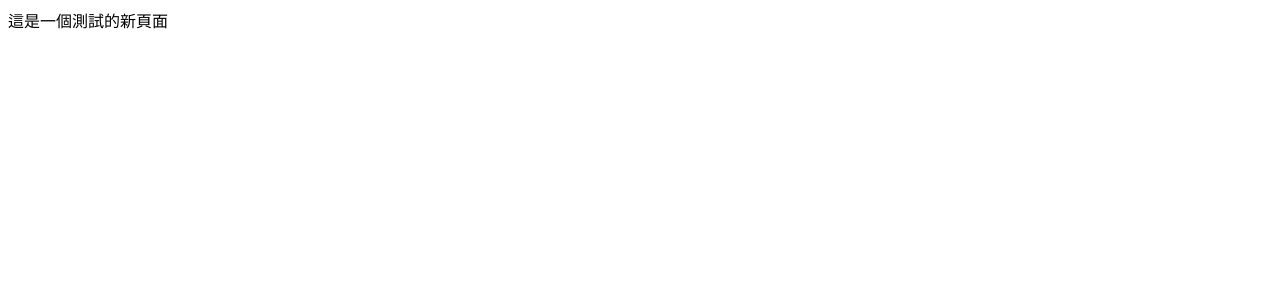
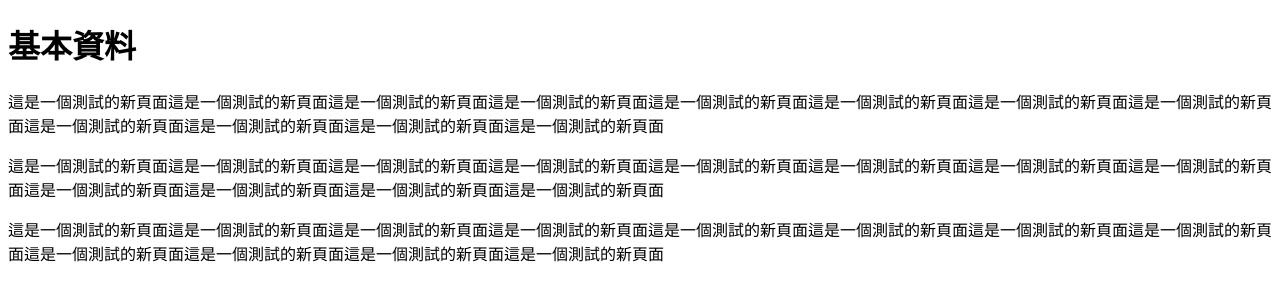
Before and after one commit to yanyiyi/TestWeb, a plain HTML site: page index.html in a window 1280 px wide. Drawn offline with Linux system fonts and the light colour scheme.

Commit message:
new index set
new index set

```diff
--- a/index.html
+++ b/index.html
@@ -1,12 +1,15 @@
 <!doctype html>
 <html>
 <head>
-    <meta charset="UTF-8">
-    <title>這是一個測試的新頁面</title>
+    <meta charset="UTF-8"><!-- 網頁編碼 -->
+    <title>劉雁的個人網站</title><!-- 上面的標題 -->
 </head>
-<body>
-這是一個測試的新頁面
 
+<body><!-- 網頁主要內容 -->
+    <h1>基本資料</h1>
+    <p>這是一個測試的新頁面這是一個測試的新頁面這是一個測試的新頁面這是一個測試的新頁面這是一個測試的新頁面這是一個測試的新頁面這是一個測試的新頁面這是一個測試的新頁面這是一個測試的新頁面這是一個測試的新頁面這是一個測試的新頁面這是一個測試的新頁面</p>
+    <p>這是一個測試的新頁面這是一個測試的新頁面這是一個測試的新頁面這是一個測試的新頁面這是一個測試的新頁面這是一個測試的新頁面這是一個測試的新頁面這是一個測試的新頁面這是一個測試的新頁面這是一個測試的新頁面這是一個測試的新頁面這是一個測試的新頁面</p>
+    <p>這是一個測試的新頁面這是一個測試的新頁面這是一個測試的新頁面這是一個測試的新頁面這是一個測試的新頁面這是一個測試的新頁面這是一個測試的新頁面這是一個測試的新頁面這是一個測試的新頁面這是一個測試的新頁面這是一個測試的新頁面這是一個測試的新頁面</p>
+</body><!-- body 結尾 -->
 
-</body>
-</html>
+</html><!-- html 結尾 -->
```
